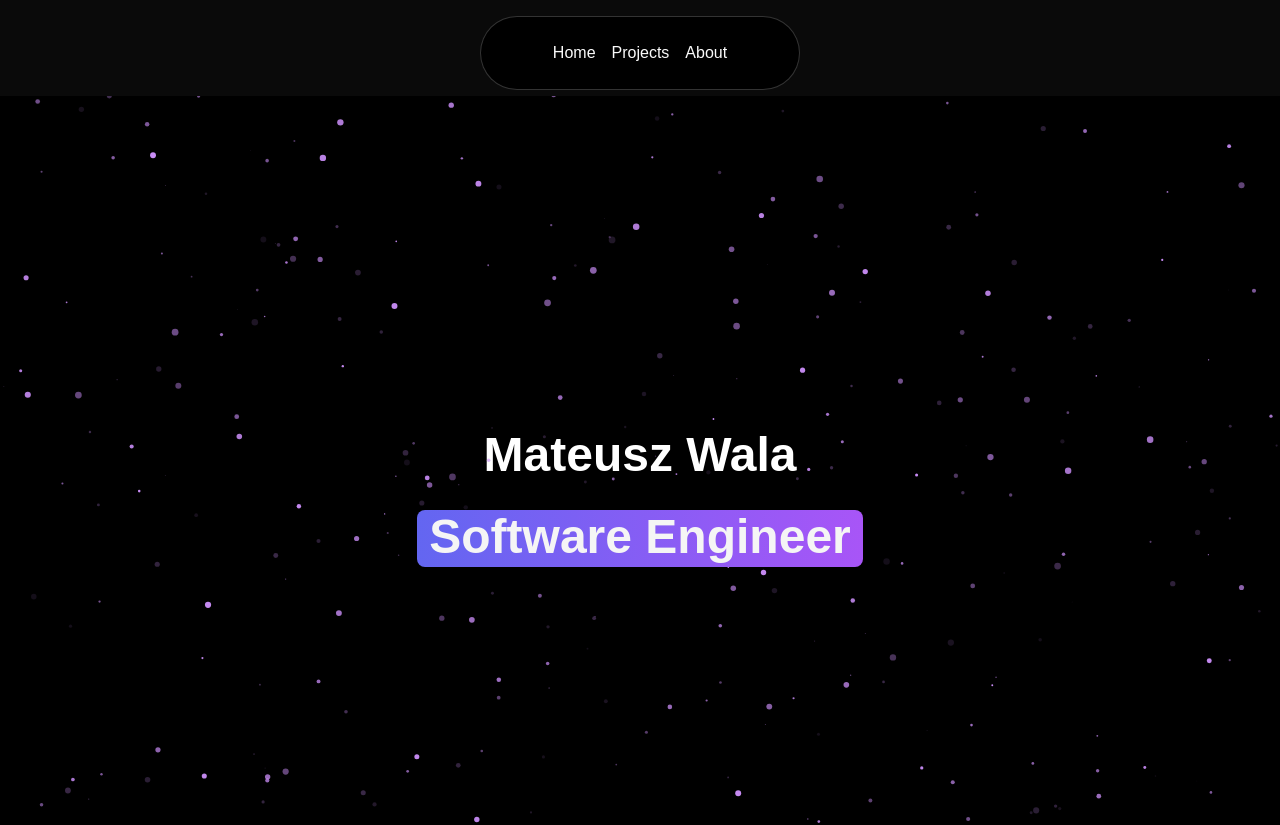
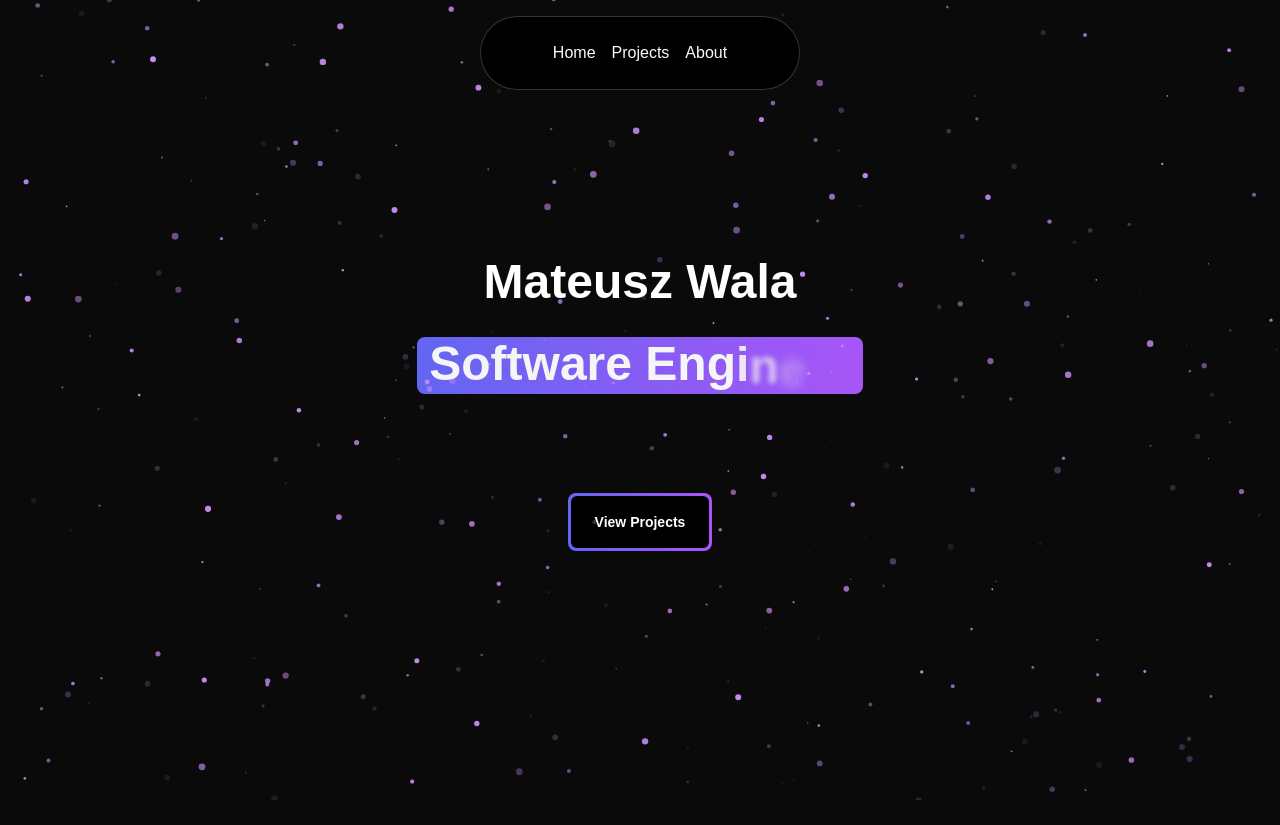
Before and after one commit to Mateusz2734/personal-site, a Next.js app: page / in a window 1280 px wide. Shown: the top 825 px of the page. Built offline with nearby package versions, Linux system fonts and the light colour scheme.

Commit message:
feat: Add main page

```diff
--- a/src/app/page.tsx
+++ b/src/app/page.tsx
@@ -1,27 +1,17 @@
 'use client';
-import React from "react";
+
 import { motion } from "framer-motion";
+import Link from 'next/link';
+
+import { FlipWords } from "@/components/ui/flip-words";
 import { Highlight } from "@/components/ui/hero-highlight";
 import { SparklesCore } from "@/components/ui/sparkles";
-import { FlipWords } from "@/components/ui/flip-words";
 
 export default function MainPage() {
-  const words = ["Software Engineer", "Programmer"];
+  const words = ["Enthusiast", "Software Engineer", "Problem Solver", "Software Developer", "Critical Thinker", "Programmer"];
 
   return (
     <>
-      <div id="about" className="min-h-screen relative w-full bg-black flex flex-col items-center justify-center overflow-hidden">
-        <div className="w-full absolute inset-0 h-screen">
-          <SparklesCore
-            id="tsparticlesfullpage"
-            background="transparent"
-            minSize={0.2}
-            maxSize={3.4}
-            particleDensity={50}
-            className="w-full h-full"
-            particleColor="#c88cf5"
-          />
-        </div>
       <motion.h1
         initial={{
           opacity: 0,
@@ -35,16 +25,33 @@ export default function MainPage() {
           duration: 0.5,
           ease: [0.4, 0.0, 0.2, 1],
         }}
-          className="text-2xl px-4 md:text-4xl lg:text-5xl font-bold text-neutral-700 dark:text-white max-w-4xl leading-relaxed lg:leading-snug text-center mx-auto "
+        className="text-2xl px-4 md:text-4xl lg:text-5xl font-bold text-neutral-700 dark:text-white leading-relaxed lg:leading-snug text-center mx-auto -mt-24"
       >
-          <div className="mb-4">
+        <span className="block mb-4">
           Mateusz Wala
+        </span>
+
+        <Highlight className="text-black dark:text-white">
+          <FlipWords words={words} duration={5000} />
+        </Highlight>
+
+        <button className="p-[3px] relative mt-24 block mx-auto">
+          <Link href="/projects">
+            <div className="absolute inset-0 bg-gradient-to-r from-indigo-500 to-purple-500 rounded-lg" />
+            <div className="px-6 py-4 bg-black rounded-[6px] relative group transition duration-200 text-sm text-white hover:bg-transparent">
+              View Projects
             </div>
-          <Highlight className="text-black dark:text-white">
-            <FlipWords words={words} duration={7000} />
-          </Highlight>
+          </Link>
+        </button>
       </motion.h1>
-      </div>
+
+      <SparklesCore
+        minSize={0.2}
+        maxSize={3.4}
+        particleDensity={50}
+        className="w-full absolute inset-0 h-screen"
+        particleColor="#c88cf5"
+      />
     </>
   );
 }
```
Lines whose indentation alone changed are shown as unchanged.
